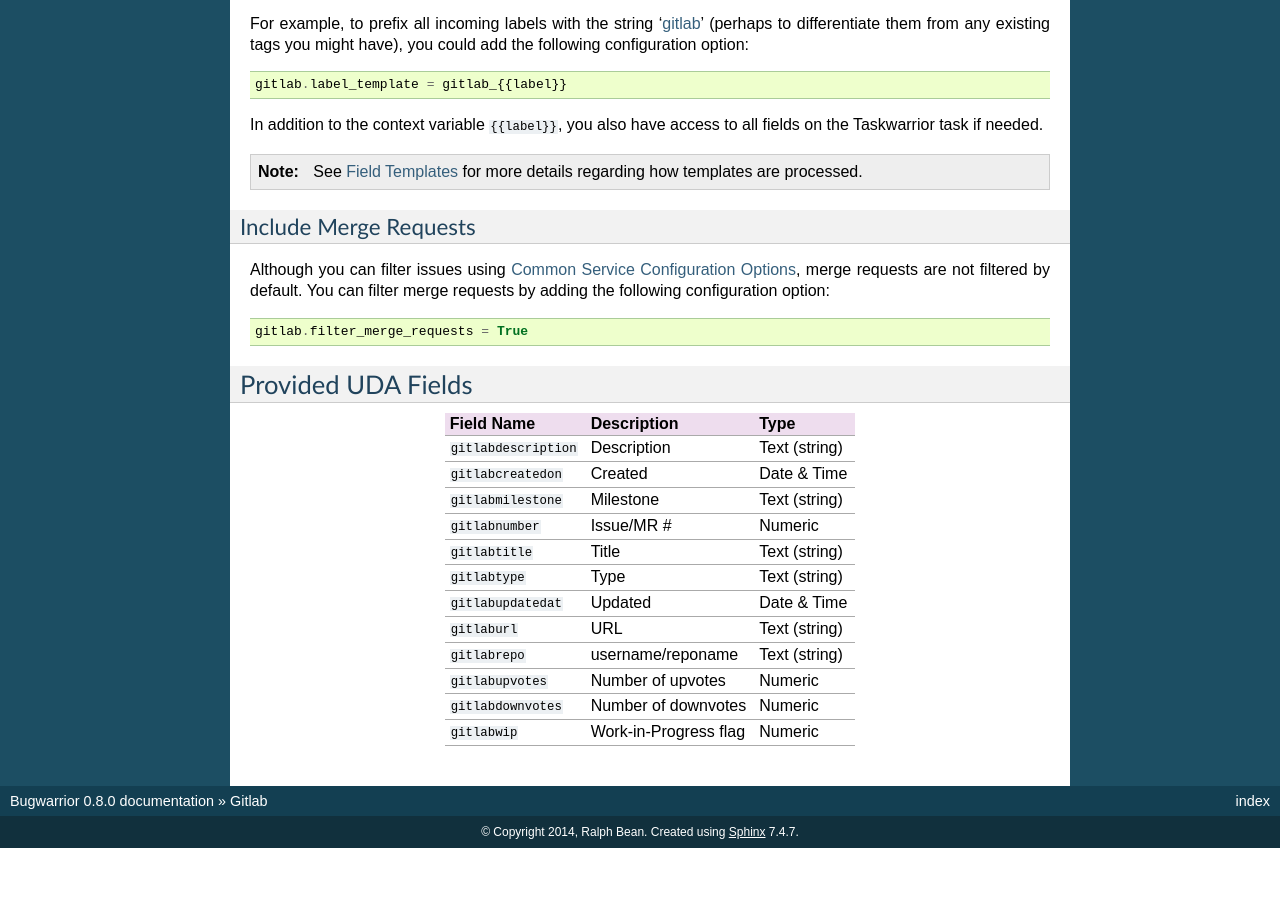
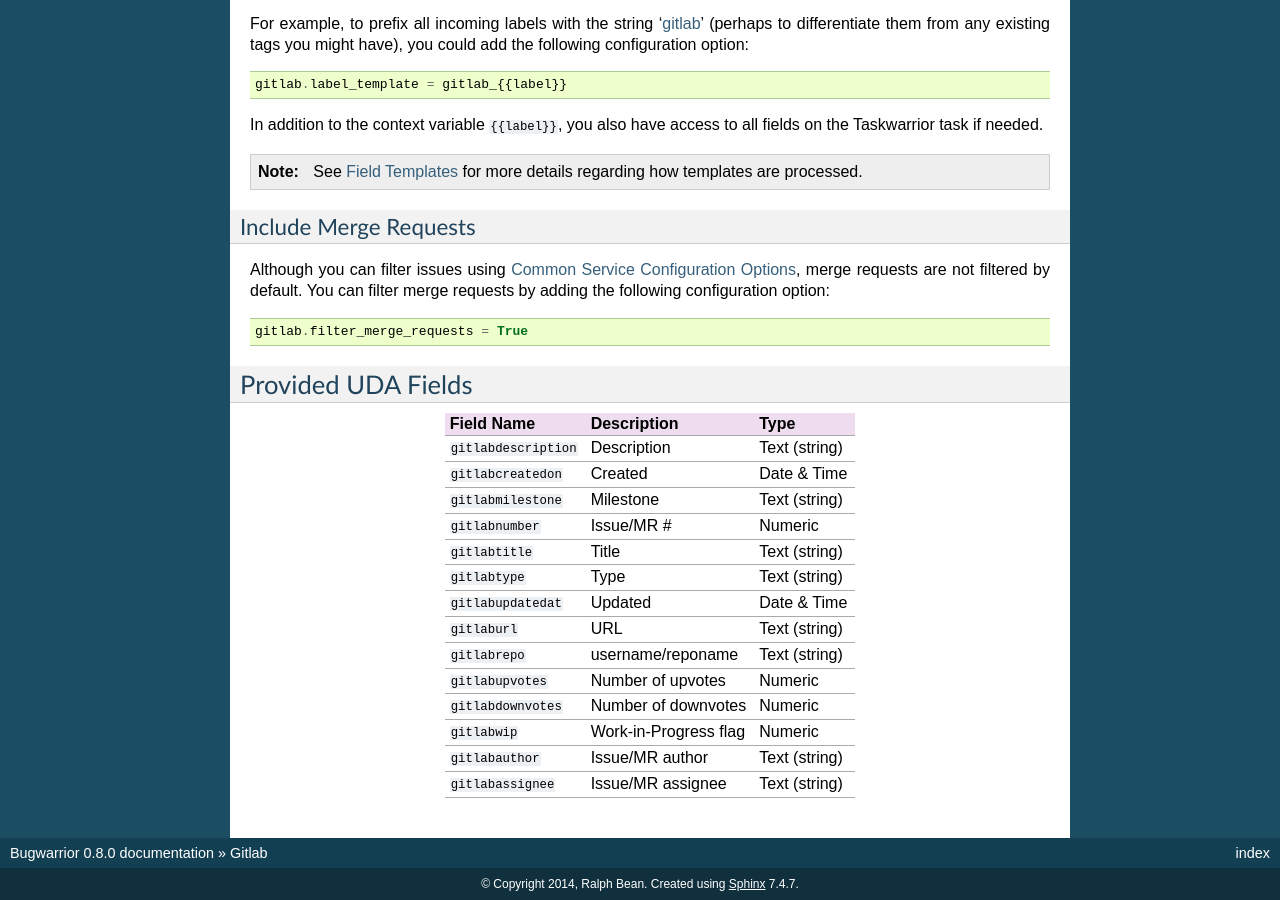
Before and after one commit to GothenburgBitFactory/bugwarrior, a Sphinx documentation site: the page built from bugwarrior/docs/services/gitlab.rst, in a window 1280 px wide and 900 px high, scrolled down 1049 px. Built offline with Sphinx 7.4.7, drawn with Linux system fonts in a browser that asks for light colours; pages that are not in the unit, such as notebooks, are missing from menus; before the commit the page ends 1897 px from its top, so only the background shows below that.

Commit message:
Add documentation on UDA fields

```diff
--- a/bugwarrior/docs/services/gitlab.rst
+++ b/bugwarrior/docs/services/gitlab.rst
@@ -112,3 +112,7 @@
 +-----------------------+-----------------------+---------------------+
 | ``gitlabwip``         | Work-in-Progress flag | Numeric             |
 +-----------------------+-----------------------+---------------------+
+| ``gitlabauthor``      | Issue/MR author       | Text (string)       |
++-----------------------+-----------------------+---------------------+
+| ``gitlabassignee``    | Issue/MR assignee     | Text (string)       |
++-----------------------+-----------------------+---------------------+
```
